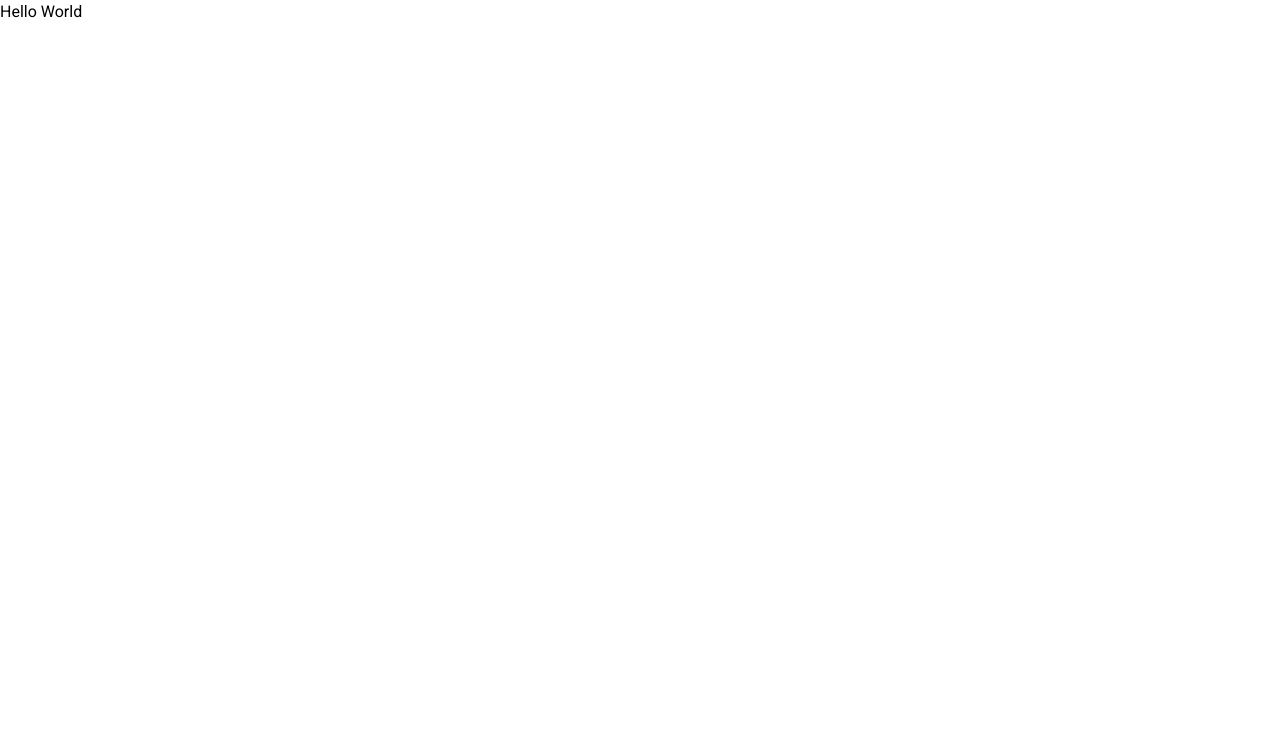
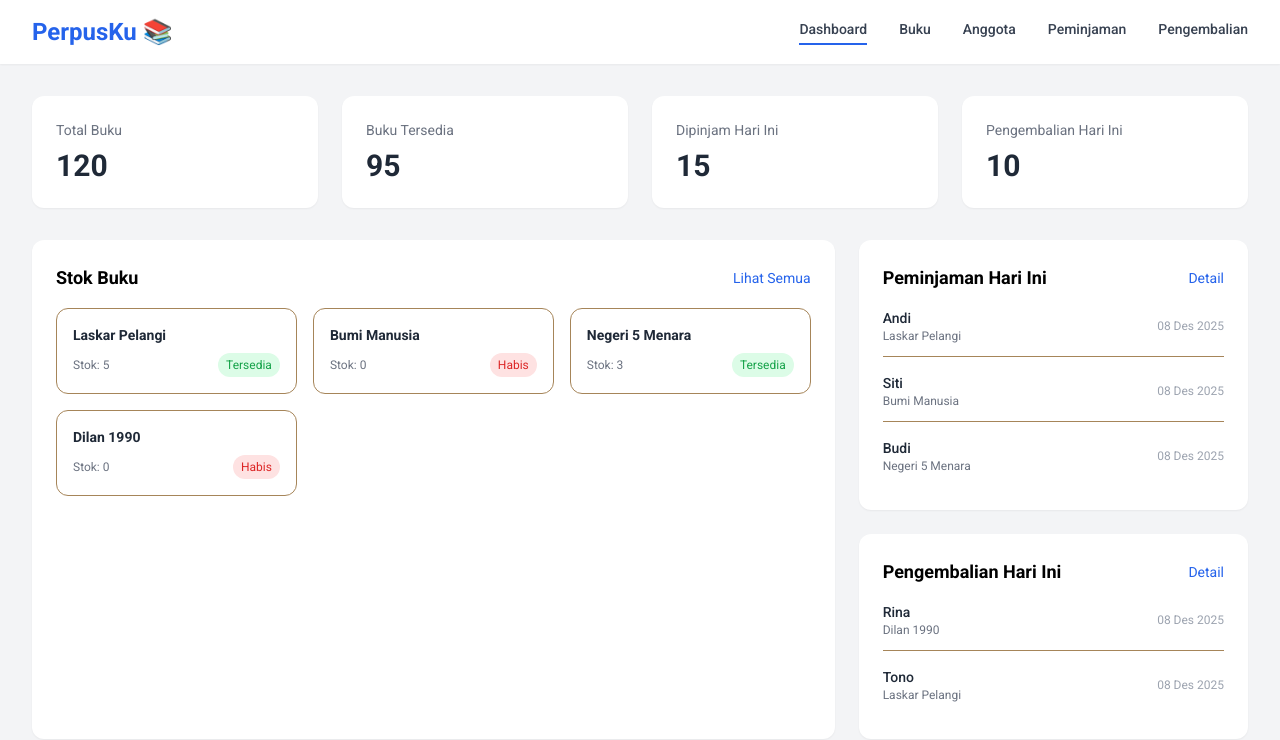
Before and after one commit to teksaglobalindonesia/perpusku-tj-2025, a Next.js app: page / in a window 1280 px wide. Shown: the top 740 px of the page. Built offline with nearby package versions, Linux system fonts and the light colour scheme.

Commit message:
PK-01 | Dashboard Page Layout

```diff
--- a/app/page.tsx
+++ b/app/page.tsx
@@ -1,7 +1,8 @@
 'use client';
 
 import { useEffect, useState } from 'react';
+import Dashboard from "../components/custom/dashboard";
 
 export default function Page() {
-   return('Hello World');
+   return <Dashboard />;
 };
--- /dev/null
+++ b/components/custom/dashboard.tsx
@@ -0,0 +1,208 @@
+"use client";
+
+import Link from "next/link";
+import { useEffect, useRef } from "react";
+import gsap from "gsap";
+
+const Dashboard = () => {
+  const headerRef = useRef<HTMLDivElement>(null);
+  const statRef = useRef<HTMLDivElement>(null);
+  const bookRef = useRef<HTMLDivElement>(null);
+  const activityRef = useRef<HTMLDivElement>(null);
+
+  const books = [
+    { id: 1, title: "Laskar Pelangi", stock: 5, status: "Tersedia" },
+    { id: 2, title: "Bumi Manusia", stock: 0, status: "Habis" },
+    { id: 3, title: "Negeri 5 Menara", stock: 3, status: "Tersedia" },
+    { id: 4, title: "Dilan 1990", stock: 0, status: "Habis" },
+  ];
+
+  const borrowings = [
+    { id: 1, name: "Andi", book: "Laskar Pelangi", date: "08 Des 2025" },
+    { id: 2, name: "Siti", book: "Bumi Manusia", date: "08 Des 2025" },
+    { id: 3, name: "Budi", book: "Negeri 5 Menara", date: "08 Des 2025" },
+  ];
+
+  const returns = [
+    { id: 1, name: "Rina", book: "Dilan 1990", date: "08 Des 2025" },
+    { id: 2, name: "Tono", book: "Laskar Pelangi", date: "08 Des 2025" },
+  ];
+
+  useEffect(() => {
+    // Header animation
+    gsap.from(headerRef.current, {
+      y: -30,
+      opacity: 0,
+      duration: 0.8,
+      ease: "power2.out",
+    });
+
+    // Statistik cards
+
+    // Stok buku
+    gsap.from(bookRef.current, {
+      x: -50,
+      opacity: 0,
+      duration: 0.8,
+      delay: 0.6,
+      ease: "power2.out",
+    });
+
+    // Aktivitas
+    gsap.from(activityRef.current, {
+      x: 50,
+      opacity: 0,
+      duration: 0.8,
+      delay: 0.6,
+      ease: "power2.out",
+    });
+  }, []);
+
+  return (
+    <div className="min-h-screen bg-gray-100">
+      {/* Navbar */}
+      <nav
+        ref={headerRef}
+        className="bg-white shadow-sm px-8 py-4 flex items-center justify-between sticky top-0 z-50"
+      >
+        <h1 className="text-2xl font-bold text-blue-600">PerpusKu 📚</h1>
+
+        <div className="flex gap-8 text-sm font-medium text-gray-700">
+          <Link href="/" className="hover:text-blue-600 border-b-2 border-blue-600 pb-1">
+            Dashboard
+          </Link>
+          <Link href="/buku" className="hover:text-blue-600">Buku</Link>
+          <Link href="/anggota" className="hover:text-blue-600">Anggota</Link>
+          <Link href="/peminjaman" className="hover:text-blue-600">Peminjaman</Link>
+          <Link href="/pengembalian" className="hover:text-blue-600">Pengembalian</Link>
+        </div>
+      </nav>
+
+      <main className="max-w-7xl mx-auto px-8 py-8">
+        {/* Statistik */}
+        <section
+          ref={statRef}
+          className="grid grid-cols-4 gap-6 mb-8"
+        >
+          {[
+            { title: "Total Buku", value: 120 },
+            { title: "Buku Tersedia", value: 95 },
+            { title: "Dipinjam Hari Ini", value: 15 },
+            { title: "Pengembalian Hari Ini", value: 10 },
+          ].map((stat, i) => (
+            <div
+              key={i}
+              className="bg-white p-6 rounded-xl shadow-sm hover:shadow-md transition"
+            >
+              <p className="text-sm text-gray-500">{stat.title}</p>
+              <h3 className="text-3xl font-bold text-gray-800 mt-2">
+                {stat.value}
+              </h3>
+            </div>
+          ))}
+        </section>
+
+        {/* Konten utama */}
+        <section className="grid grid-cols-3 gap-6">
+          {/* Stok buku */}
+          <div
+            ref={bookRef}
+            className="col-span-2 bg-white rounded-xl shadow-sm p-6"
+          >
+            <div className="flex justify-between items-center mb-4">
+              <h2 className="text-lg font-semibold">Stok Buku</h2>
+              <Link href="/buku" className="text-sm text-blue-600 hover:underline">
+                Lihat Semua
+              </Link>
+            </div>
+
+            <div className="grid grid-cols-3 gap-4">
+              {books.map((book) => (
+                <div
+                  key={book.id}
+                  className="border rounded-xl p-4 hover:shadow transition"
+                >
+                  <h3 className="font-semibold text-gray-800 text-sm mb-2 line-clamp-2">
+                    {book.title}
+                  </h3>
+
+                  <div className="flex justify-between items-center text-xs">
+                    <span className="text-gray-500">Stok: {book.stock}</span>
+                    <span
+                      className={`px-2 py-1 rounded-full ${
+                        book.status === "Tersedia"
+                          ? "bg-green-100 text-green-600"
+                          : "bg-red-100 text-red-600"
+                      }`}
+                    >
+                      {book.status}
+                    </span>
+                  </div>
+                </div>
+              ))}
+            </div>
+          </div>
+
+          {/* Aktivitas */}
+          <div ref={activityRef} className="space-y-6">
+            {/* Peminjaman */}
+            <div className="bg-white rounded-xl shadow-sm p-6">
+              <div className="flex justify-between items-center mb-4">
+                <h2 className="text-lg font-semibold">Peminjaman Hari Ini</h2>
+                <Link href="/peminjaman" className="text-sm text-blue-600 hover:underline">
+                  Detail
+                </Link>
+              </div>
+
+              <div className="space-y-4">
+                {borrowings.map((item) => (
+                  <div
+                    key={item.id}
+                    className="flex justify-between items-center border-b pb-3 last:border-none"
+                  >
+                    <div>
+                      <p className="font-medium text-gray-800 text-sm">
+                        {item.name}
+                      </p>
+                      <p className="text-xs text-gray-500">{item.book}</p>
+                    </div>
+                    <span className="text-xs text-gray-400">{item.date}</span>
+                  </div>
+                ))}
+              </div>
+            </div>
+
+            {/* Pengembalian */}
+            <div className="bg-white rounded-xl shadow-sm p-6">
+              <div className="flex justify-between items-center mb-4">
+                <h2 className="text-lg font-semibold">Pengembalian Hari Ini</h2>
+                <Link href="/pengembalian" className="text-sm text-blue-600 hover:underline">
+                  Detail
+                </Link>
+              </div>
+
+              <div className="space-y-4">
+                {returns.map((item) => (
+                  <div
+                    key={item.id}
+                    className="flex justify-between items-center border-b pb-3 last:border-none"
+                  >
+                    <div>
+                      <p className="font-medium text-gray-800 text-sm">
+                        {item.name}
+                      </p>
+                      <p className="text-xs text-gray-500">{item.book}</p>
+                    </div>
+                    <span className="text-xs text-gray-400">{item.date}</span>
+                  </div>
+                ))}
+              </div>
+            </div>
+          </div>
+        </section>
+      </main>
+    </div>
+  );
+};
+
+export default Dashboard;
--- a/package.json
+++ b/package.json
@@ -66,6 +66,7 @@
     "embla-carousel-react": "^8.5.2",
     "eslint": "8.48.0",
     "eslint-config-next": "^14.0.1",
+    "gsap": "^3.13.0",
     "lucide-react": "^0.447.0",
     "match-sorter": "^6.3.4",
     "next": "^14.2.3",
```
Also changed, not shown: 1 other file (tests, documents, lock files or other folders).
